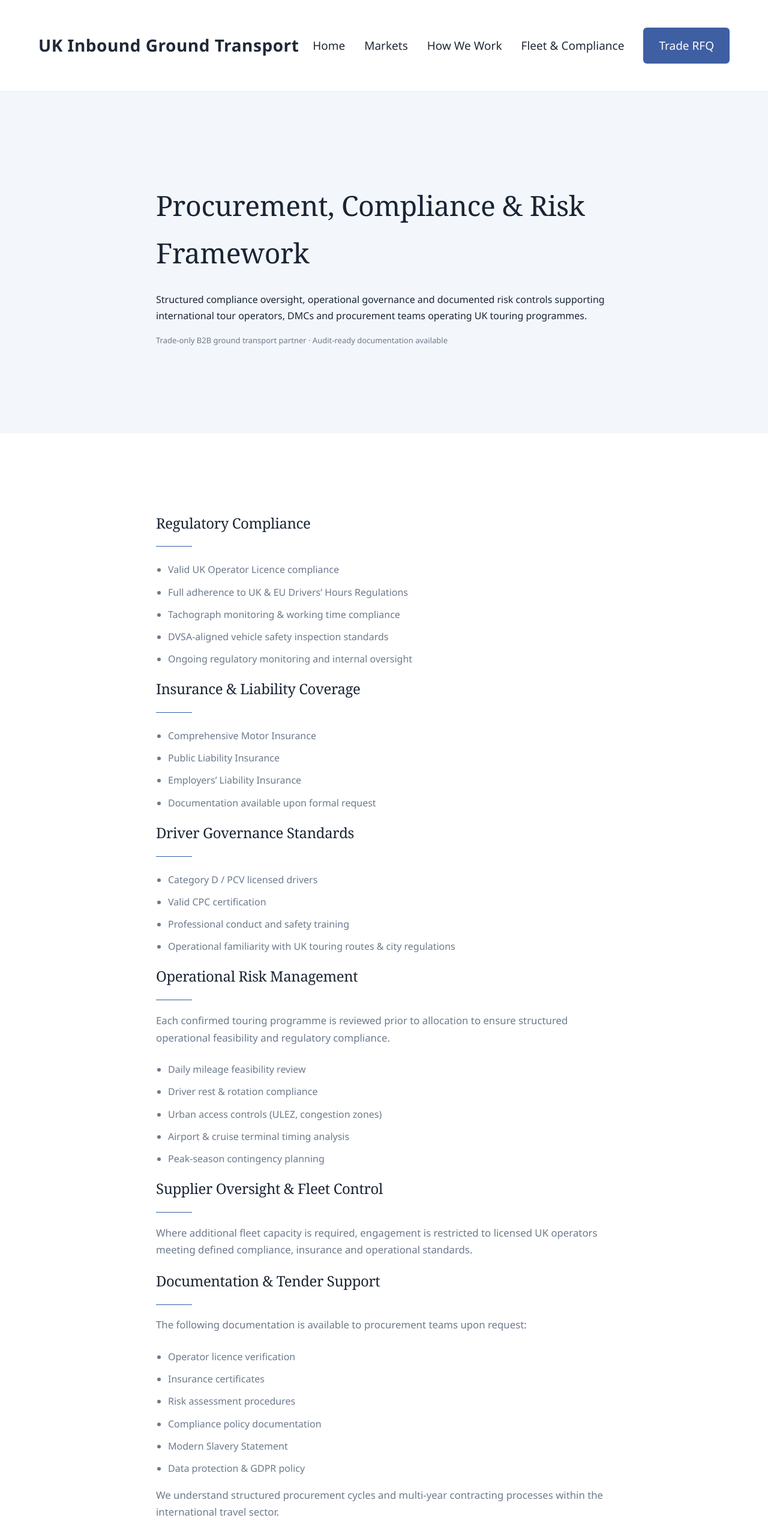
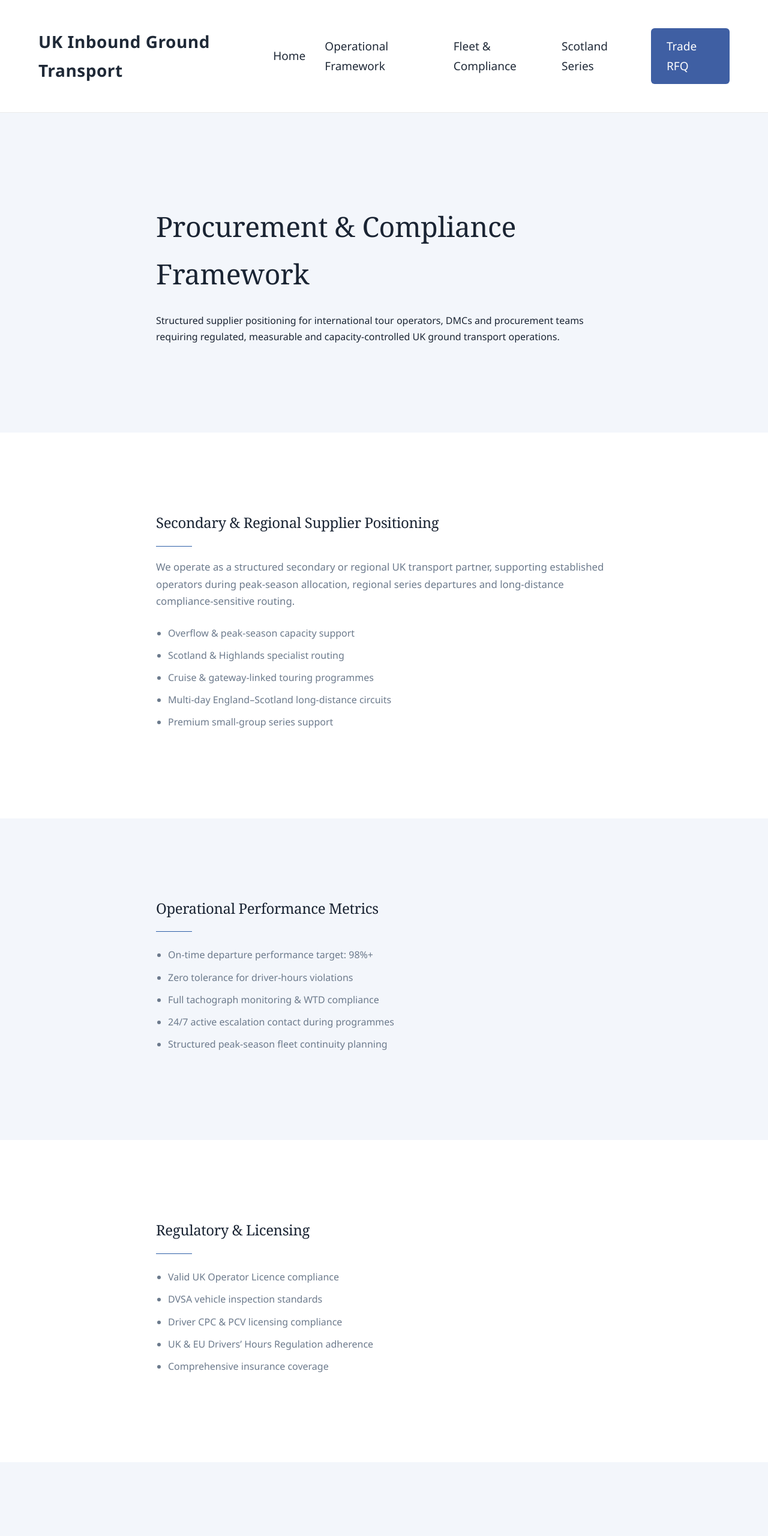
Before and after one commit to kandiahtk-crypto/evershine-trade-website, a plain HTML site: page procurement.html in a window 1280 px wide. Shown: the top 2560 px of the page at 60% size. Drawn offline with Linux system fonts and the light colour scheme.

Commit message:
Update procurement.html

```diff
--- a/procurement.html
+++ b/procurement.html
@@ -4,194 +4,239 @@
 <meta charset="UTF-8">
 <meta name="viewport" content="width=device-width, initial-scale=1.0">
 
-  <!-- PRIMARY SEO -->
-  <title>Procurement & Compliance Framework | UK Inbound Ground Transport</title>
+<title>Procurement & Compliance | UK Inbound Ground Transport Operations</title>
 
-  <meta name="description" content="Procurement, compliance and risk management framework for UK Inbound Ground Transport Operations supporting international tour operators and DMCs. Tender-ready B2B inbound ground transport supplier.">
+<meta name="description" content="Structured procurement, compliance, ESG and safety framework for international tour operators seeking a UK inbound ground transport partner. Secondary and regional supplier positioning including Scotland series expertise.">
 
-  <meta name="keywords" content="UK transport procurement, UK tour operator compliance, DMC transport UK compliance, UK coach supplier risk management, UK inbound ground transport tender">
+<meta name="keywords" content="UK ground transport procurement, UK inbound transport compliance, Scotland series coach transport, UK tour operator secondary supplier, DMC transport compliance UK">
 
 <link rel="canonical" href="https://ukinboundgroundtransport.com/procurement.html">
 
-  <!-- Open Graph -->
-  <meta property="og:title" content="Procurement & Compliance | UK Inbound Ground Transport">
-  <meta property="og:description" content="Structured compliance and procurement framework supporting international tour operators and DMCs operating UK touring programmes.">
-  <meta property="og:type" content="website">
-  <meta property="og:url" content="https://ukinboundgroundtransport.com/procurement.html">
+<link rel="stylesheet" href="style.css">
 
-  <!-- Structured Data -->
 <script type="application/ld+json">
 {
   "@context": "https://schema.org",
   "@type": "TransportationService",
-    "name": "UK Inbound Ground Transport",
+  "name": "Evershine Transport Ltd",
   "areaServed": "United Kingdom",
-    "serviceType": "Inbound ground transport for tour operators and DMCs",
-    "url": "https://ukinboundgroundtransport.com",
-    "provider": {
-      "@type": "Organization",
-      "name": "Evershine Transport Ltd",
-      "email": "Kandiah.tk@gmail.com"
-    }
+  "serviceType": "Inbound ground transport operations",
+  "url": "https://ukinboundgroundtransport.com"
 }
 </script>
 
-  <link rel="stylesheet" href="style.css">
 </head>
 
 <body>
 
-<!-- ================= HEADER ================= -->
-
 <header class="site-header">
   <div class="container header-inner">
-
     <div class="logo">
       <a href="index.html">UK Inbound Ground Transport</a>
     </div>
 
     <nav class="main-nav">
       <a href="index.html">Home</a>
-      <a href="markets.html">Markets</a>
-      <a href="how-we-work.html">How We Work</a>
+      <a href="how-we-work.html">Operational Framework</a>
       <a href="fleet-compliance.html">Fleet & Compliance</a>
+      <a href="scotland-series-ground-transport.html">Scotland Series</a>
       <a href="rfq.html" class="nav-cta">Trade RFQ</a>
     </nav>
-
   </div>
 </header>
 
-<!-- ================= HERO ================= -->
+<!-- HERO -->
 
 <section class="hero">
   <div class="container narrow">
+    <h1>Procurement & Compliance Framework</h1>
+    <p class="hero-intro">
+      Structured supplier positioning for international tour operators,
+      DMCs and procurement teams requiring regulated, measurable
+      and capacity-controlled UK ground transport operations.
+    </p>
+  </div>
+</section>
 
-    <h1>Procurement, Compliance & Risk Framework</h1>
+<!-- SUPPLIER POSITIONING -->
 
-    <p class="hero-intro">
-      Structured compliance oversight, operational governance and
-      documented risk controls supporting international tour operators,
-      DMCs and procurement teams operating UK touring programmes.
+<section class="section">
+  <div class="container narrow">
+
+    <h2>Secondary & Regional Supplier Positioning</h2>
+
+    <p>
+      We operate as a structured secondary or regional UK transport partner,
+      supporting established operators during peak-season allocation,
+      regional series departures and long-distance compliance-sensitive routing.
     </p>
 
-    <p class="micro-note">
-      Trade-only B2B ground transport partner · Audit-ready documentation available
+    <ul>
+      <li>Overflow & peak-season capacity support</li>
+      <li>Scotland & Highlands specialist routing</li>
+      <li>Cruise & gateway-linked touring programmes</li>
+      <li>Multi-day England–Scotland long-distance circuits</li>
+      <li>Premium small-group series support</li>
+    </ul>
+
+  </div>
+</section>
+
+<!-- PERFORMANCE KPIs -->
+
+<section class="section section-light">
+  <div class="container narrow">
+
+    <h2>Operational Performance Metrics</h2>
+
+    <ul>
+      <li>On-time departure performance target: 98%+</li>
+      <li>Zero tolerance for driver-hours violations</li>
+      <li>Full tachograph monitoring & WTD compliance</li>
+      <li>24/7 active escalation contact during programmes</li>
+      <li>Structured peak-season fleet continuity planning</li>
+    </ul>
+
+  </div>
+</section>
+
+<!-- REGULATORY -->
+
+<section class="section">
+  <div class="container narrow">
+
+    <h2>Regulatory & Licensing</h2>
+
+    <ul>
+      <li>Valid UK Operator Licence compliance</li>
+      <li>DVSA vehicle inspection standards</li>
+      <li>Driver CPC & PCV licensing compliance</li>
+      <li>UK & EU Drivers’ Hours Regulation adherence</li>
+      <li>Comprehensive insurance coverage</li>
+    </ul>
+
+  </div>
+</section>
+
+<!-- ESG -->
+
+<section class="section section-light">
+  <div class="container narrow">
+
+    <h2>ESG & Sustainability Commitment</h2>
+
+    <p>
+      We recognise the growing environmental and governance expectations
+      of international travel organisations.
+    </p>
+
+    <ul>
+      <li>Modern fleet efficiency focus</li>
+      <li>Route optimisation to reduce excess mileage</li>
+      <li>Structured driver efficiency planning</li>
+      <li>Compliance documentation transparency</li>
+    </ul>
+
+  </div>
+</section>
+
+<!-- MODERN SLAVERY SUMMARY -->
+
+<section class="section">
+  <div class="container narrow">
+
+    <h2>Modern Slavery & Ethical Statement</h2>
+
+    <p>
+      We operate a zero-tolerance approach to forced labour,
+      unethical recruitment or exploitative supply chain practices.
+    </p>
+
+    <p>
+      Supplier oversight includes validation of licensing,
+      insurance compliance and responsible labour standards.
+    </p>
+
+    <p>
+      Full statement available upon request.
     </p>
 
   </div>
 </section>
 
-<!-- ================= COMPLIANCE STRUCTURE ================= -->
+<!-- SCOTLAND SPECIALIST -->
+
+<section class="section section-light">
+  <div class="container narrow">
+
+    <h2>Scotland Series Specialist Support</h2>
+
+    <p>
+      We provide structured fleet allocation for Scotland-based series,
+      including Highlands, Isle of Skye and long-distance multi-day circuits.
+    </p>
+
+    <ul>
+      <li>Edinburgh & Glasgow gateway operations</li>
+      <li>Highlands driver-hours feasibility planning</li>
+      <li>Isle of Skye timing & access coordination</li>
+      <li>Seasonal congestion & weather contingency review</li>
+    </ul>
+
+  </div>
+</section>
+
+<!-- DOWNLOADABLE PACK -->
 
 <section class="section">
   <div class="container narrow">
 
-    <h2>Regulatory Compliance</h2>
-
-    <ul>
-      <li>Valid UK Operator Licence compliance</li>
-      <li>Full adherence to UK & EU Drivers’ Hours Regulations</li>
-      <li>Tachograph monitoring & working time compliance</li>
-      <li>DVSA-aligned vehicle safety inspection standards</li>
-      <li>Ongoing regulatory monitoring and internal oversight</li>
-    </ul>
-
-    <h2>Insurance & Liability Coverage</h2>
-
-    <ul>
-      <li>Comprehensive Motor Insurance</li>
-      <li>Public Liability Insurance</li>
-      <li>Employers’ Liability Insurance</li>
-      <li>Documentation available upon formal request</li>
-    </ul>
-
-    <h2>Driver Governance Standards</h2>
-
-    <ul>
-      <li>Category D / PCV licensed drivers</li>
-      <li>Valid CPC certification</li>
-      <li>Professional conduct and safety training</li>
-      <li>Operational familiarity with UK touring routes & city regulations</li>
-    </ul>
-
-    <h2>Operational Risk Management</h2>
+    <h2>Download Compliance Pack</h2>
 
     <p>
-      Each confirmed touring programme is reviewed prior to allocation
-      to ensure structured operational feasibility and regulatory compliance.
+      Insurance certificates, operator licence confirmation,
+      compliance summary and operational framework documentation.
     </p>
 
-    <ul>
-      <li>Daily mileage feasibility review</li>
-      <li>Driver rest & rotation compliance</li>
-      <li>Urban access controls (ULEZ, congestion zones)</li>
-      <li>Airport & cruise terminal timing analysis</li>
-      <li>Peak-season contingency planning</li>
-    </ul>
-
-    <h2>Supplier Oversight & Fleet Control</h2>
-
-    <p>
-      Where additional fleet capacity is required, engagement is restricted
-      to licensed UK operators meeting defined compliance,
-      insurance and operational standards.
-    </p>
-
-    <h2>Documentation & Tender Support</h2>
-
-    <p>
-      The following documentation is available to procurement teams upon request:
-    </p>
-
-    <ul>
-      <li>Operator licence verification</li>
-      <li>Insurance certificates</li>
-      <li>Risk assessment procedures</li>
-      <li>Compliance policy documentation</li>
-      <li>Modern Slavery Statement</li>
-      <li>Data protection & GDPR policy</li>
-    </ul>
-
-    <p>
-      We understand structured procurement cycles and multi-year
-      contracting processes within the international travel sector.
-    </p>
+    <a href="UK_Inbound_Ground_Transport_Compliance_Pack.pdf" class="button-primary" download>
+      Download Compliance PDF
+    </a>
 
   </div>
 </section>
 
-<!-- ================= CTA ================= -->
+<!-- PROCUREMENT CTA -->
 
 <section class="cta-band">
   <div class="container">
-    <h2>Request Compliance Documentation</h2>
+
+    <h2>Supplier Onboarding & Due Diligence</h2>
+
     <p>
-      Procurement teams may request compliance packs and supporting
-      documentation for due diligence review.
+      Procurement teams may request compliance documentation,
+      KPI framework and operational structure for onboarding review.
     </p>
+
     <a href="mailto:Kandiah.tk@gmail.com" class="button-primary">
-      Contact Procurement
+      Request Compliance Review
     </a>
+
   </div>
 </section>
 
-<!-- ================= CLASSY FOOTER ================= -->
-
 <footer class="site-footer">
-
   <div class="container footer-elegant">
 
     <div class="footer-brand">
       <strong>UK Inbound Ground Transport</strong>
       <p class="footer-tagline">
-        Trade-only operational partner for international tour operators and DMCs.
+        Structured UK operational partner for international tour operators & DMCs.
       </p>
     </div>
 
     <div class="footer-links">
       <a href="how-we-work.html">Operational Framework</a>
       <a href="fleet-compliance.html">Fleet & Compliance</a>
-      <a href="luxury-cruise-ground-handling.html">Cruise & Gateway</a>
       <a href="rfq.html">Structured Programme Submission</a>
     </div>
 
```
Lines whose indentation alone changed are shown as unchanged.
